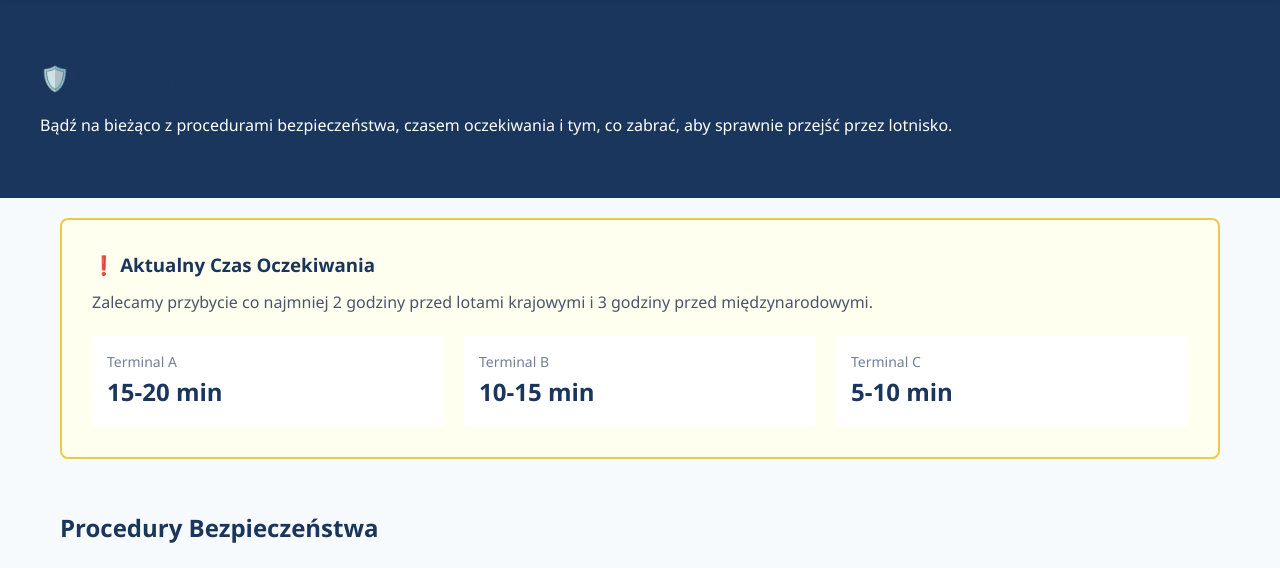
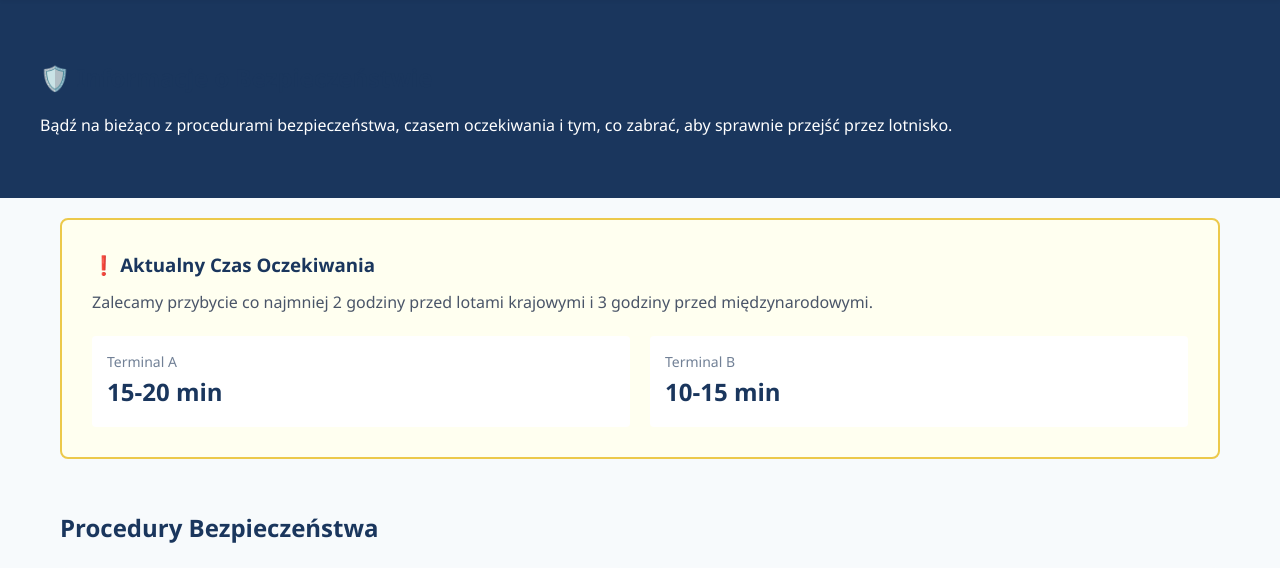
Before and after one commit to dataw1/Skyport, a FastAPI app: page /bezpieczenstwo in a window 1280 px wide. Shown: the part 75-643 px from the top of the page. Run offline with FastAPI, Linux system fonts and the light colour scheme; some libraries are stand-ins or nearby versions.

Commit message:
Poprawa błedów

```diff
--- a/static/bezpieczenstwo.css
+++ b/static/bezpieczenstwo.css
@@ -20,11 +20,12 @@ section { margin-bottom: 50px; }
 .wait-header p { color: #4a5568; margin-bottom: 20px; }
 .wait-grid {
     display: grid;
-    grid-template-columns: repeat(3, 1fr);
+    grid-template-columns: repeat(2, 1fr);
     gap: 20px;
 }
 .wait-item {
     background: #fff;
+    justify-content: center;
     padding: 15px;
     border-radius: 4px;
     display: flex;
--- a/templates/admin_form_lot.html
+++ b/templates/admin_form_lot.html
@@ -55,9 +55,6 @@
                                     <option value="B1" {% if lot and lot.bramka == 'B1' %}selected{% endif %}>B1</option>
                                     <option value="B2" {% if lot and lot.bramka == 'B2' %}selected{% endif %}>B2</option>
                                 </optgroup>
-                                <optgroup label="Sektor C">
-                                    <option value="C1" {% if lot and lot.bramka == 'C1' %}selected{% endif %}>C1</option>
-                                </optgroup>
                             </select>
                         </div>
 
--- a/templates/bezpieczenstwo.html
+++ b/templates/bezpieczenstwo.html
@@ -62,10 +62,6 @@
                         <span class="term">Terminal B</span>
                         <span class="time">10-15 min</span>
                     </div>
-                    <div class="wait-item">
-                        <span class="term">Terminal C</span>
-                        <span class="time">5-10 min</span>
-                    </div>
                 </div>
             </div>
         </section>
```
